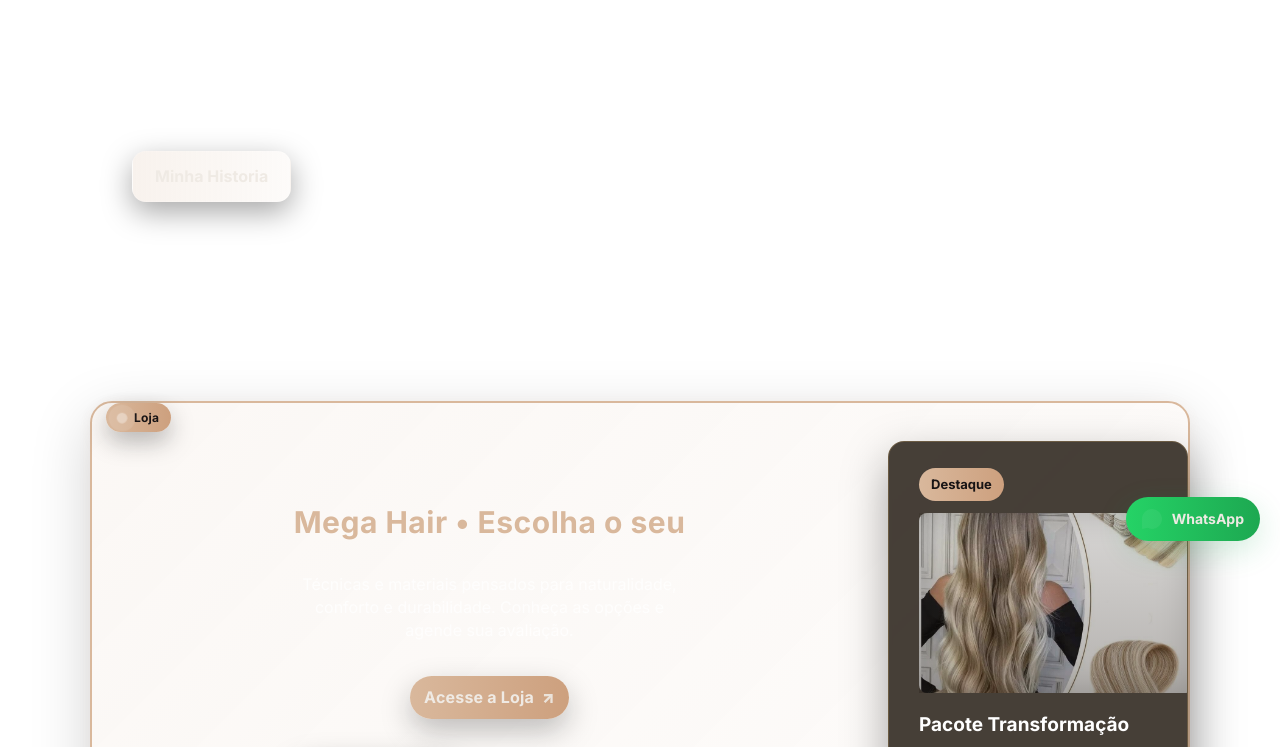
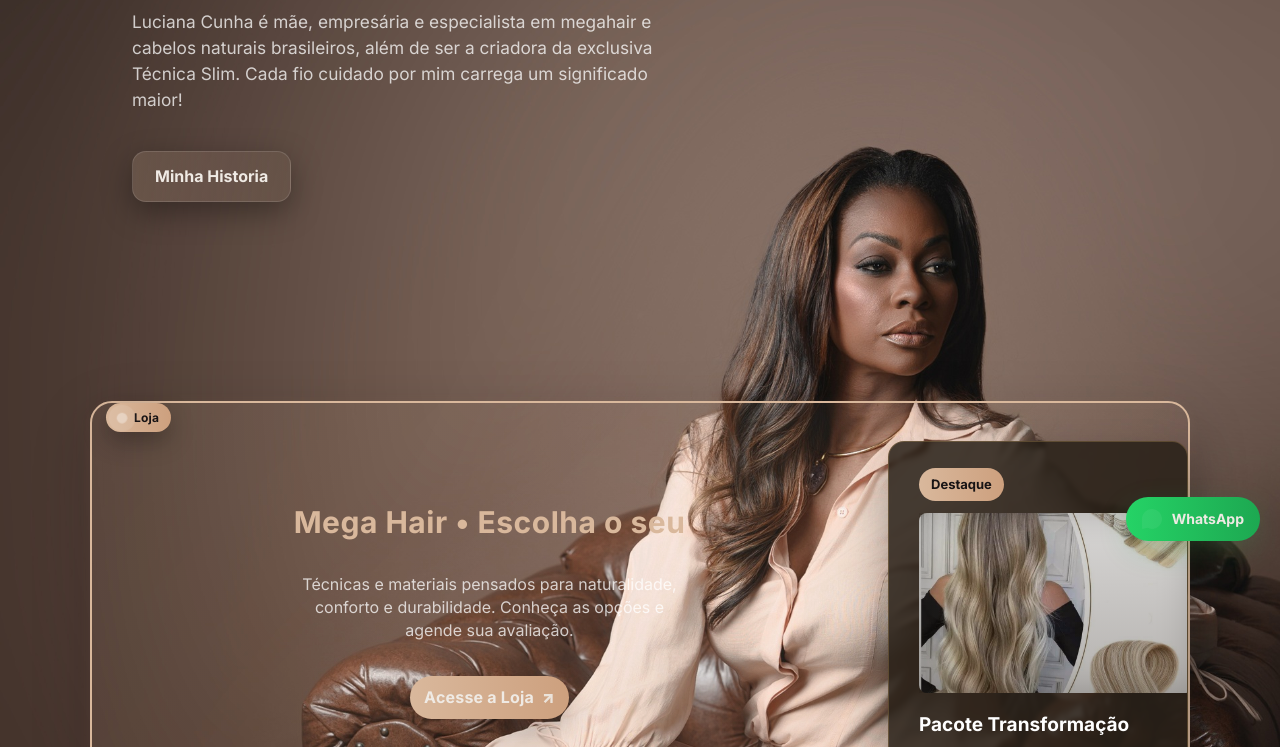
Before and after one commit to wediaoSM/Landin_luh, a plain HTML site: page index.html in a window 1280 px wide. Shown: the part 239-986 px from the top of the page. Drawn offline with Linux system fonts and the light colour scheme.

Commit message:
Add files via upload

```diff
--- a/style.clean.css
+++ b/style.clean.css
@@ -56,7 +56,7 @@ body {
   /* mantém a cor base */
 
   /* caminho corrigido (remove espaço/escape) */
-  background-image: url('Imagens/fundo.jpeg') !important;
+  background-image: url('Imagens/Fundo\ .jpeg') !important;
   background-position: center center !important;  /* centraliza */
   background-repeat: no-repeat !important;
   background-size: cover !important;              /* cobre toda a viewport */
```
